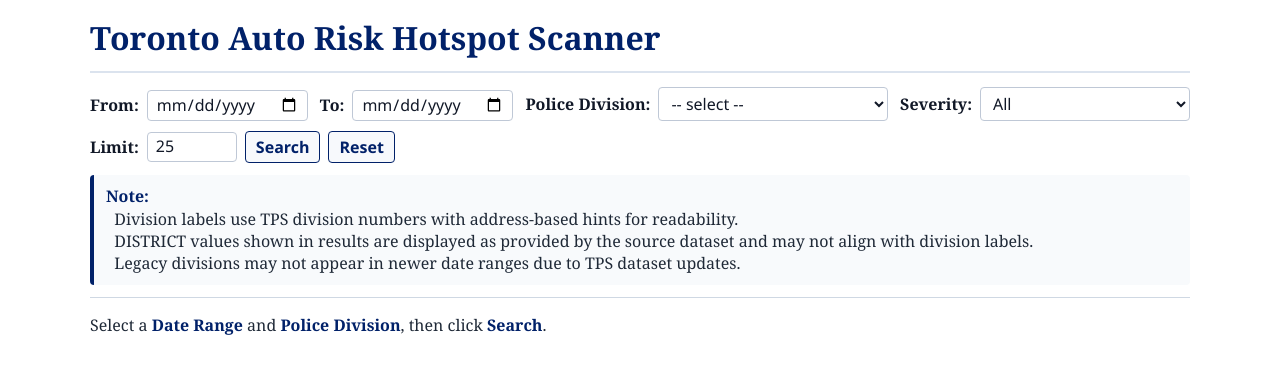
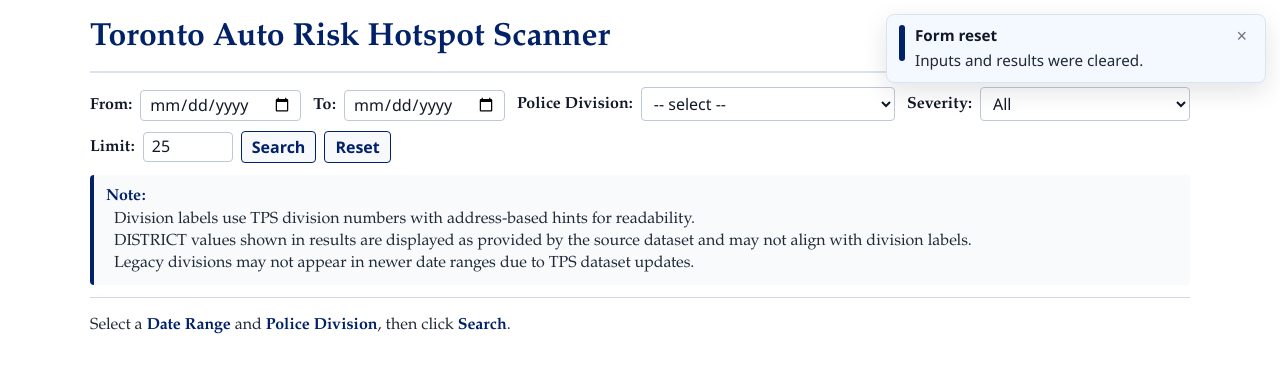
Before and after one commit to rko7/auto-risk-hotspot-scanner, a website: page public/index.html in a window 1280 px wide. Both pictures are taken after a click on the button "Reset". Drawn offline with Linux system fonts and the light colour scheme; no server answers.

Commit message:
add toast alerts for success and error states

```diff
--- a/public/app.js
+++ b/public/app.js
@@ -8,9 +8,14 @@ document.addEventListener("DOMContentLoaded", function () {
   const searchBtn = document.getElementById("searchBtn");
   const resetBtn = document.getElementById("resetBtn");
   const dataNote = document.getElementById("dataNote");
+  const toastHost = document.getElementById("toastHost");
 
   let lastItems = [];
   let lastQueryMeta = null;
+
+  // toast state
+  let toastTimer = null;
+  let activeToastEl = null;
 
   function escapeHtml(s) {
     return String(s)
@@ -39,6 +44,62 @@ document.addEventListener("DOMContentLoaded", function () {
       }
     }
     return "";
+  }
+
+  function setLoadingState(isLoading) {
+    if (!searchBtn) return;
+    searchBtn.disabled = !!isLoading;
+    searchBtn.textContent = isLoading ? "Loading..." : "Search";
+  }
+
+  function showInitialHint() {
+    results.innerHTML = "<p>Select a <strong>Date Range</strong> and <strong>Police Division</strong>, then click <strong>Search</strong>.</p>";
+  }
+
+  function clearToast() {
+    if (toastTimer) {
+      clearTimeout(toastTimer);
+      toastTimer = null;
+    }
+    if (activeToastEl && activeToastEl.parentNode) {
+      activeToastEl.parentNode.removeChild(activeToastEl);
+    }
+    activeToastEl = null;
+  }
+
+  function showToast(type, title, message, autoMs) {
+    if (!toastHost) return;
+
+    // single active toast only
+    clearToast();
+
+    const safeType = type || "info";
+    const ms = typeof autoMs === "number" ? autoMs : (safeType === "error" ? 6500 : 4200);
+
+    const wrap = document.createElement("div");
+    wrap.className = "toast toast-" + safeType;
+    wrap.setAttribute("role", safeType === "error" ? "alert" : "status");
+    wrap.innerHTML =
+      "<div class='toast-left'></div>" +
+      "<div class='toast-body'>" +
+        "<p class='toast-title'>" + escapeHtml(title || "Notice") + "</p>" +
+        "<p class='toast-msg'>" + escapeHtml(message || "") + "</p>" +
+      "</div>" +
+      "<button class='toast-close' type='button' aria-label='Close'>&times;</button>";
+
+    const closeBtn = wrap.querySelector(".toast-close");
+    if (closeBtn) {
+      closeBtn.addEventListener("click", function () {
+        clearToast();
+      });
+    }
+
+    toastHost.appendChild(wrap);
+    activeToastEl = wrap;
+
+    toastTimer = setTimeout(function () {
+      clearToast();
+    }, ms);
   }
 
   function topCounts(items, fieldCandidates) {
@@ -244,16 +305,6 @@ document.addEventListener("DOMContentLoaded", function () {
     return "toronto_hotspots_div" + div + sev + "_" + from + "_to_" + to + ".csv";
   }
 
-  function setLoadingState(isLoading) {
-    if (!searchBtn) return;
-    searchBtn.disabled = !!isLoading;
-    searchBtn.textContent = isLoading ? "Loading..." : "Search";
-  }
-
-  function showInitialHint() {
-    results.innerHTML = "<p>Select a <strong>Date Range</strong> and <strong>Police Division</strong>, then click <strong>Search</strong>.</p>";
-  }
-
   function appendDatasetRangeToNote(minISO, maxISO) {
     if (!dataNote) return;
     if (!minISO || !maxISO) return;
@@ -327,27 +378,32 @@ document.addEventListener("DOMContentLoaded", function () {
 
   if (exportCsvBtn) {
     exportCsvBtn.addEventListener("click", function () {
-      if (!lastItems || !lastItems.length) return;
+      if (!lastItems || !lastItems.length) {
+        showToast("warn", "Nothing to export", "Run a search first to export results to CSV.");
+        return;
+      }
 
       const csvText = buildCsv(lastItems);
       downloadCsv(makeCsvFileName(), csvText);
+      showToast("success", "CSV exported", "Your results were downloaded successfully.");
     });
   }
 
   // keep results view consistent when the form is reset
   form.addEventListener("reset", function () {
+    clearToast();
     clearResultsState();
 
-    // allow the native reset to apply, then re-apply dataset defaults
+    // allow native reset first, then re-apply dataset defaults
     setTimeout(function () {
       loadDatasetDateRange();
     }, 0);
+
+    showToast("info", "Form reset", "Inputs and results were cleared.");
   });
 
-  // optional: allow manual reset button click to also clear results immediately
   if (resetBtn) {
     resetBtn.addEventListener("click", function () {
-      // native reset event will run, this is just for responsiveness
       if (resultsToolbar) resultsToolbar.hidden = true;
     });
   }
@@ -368,11 +424,13 @@ document.addEventListener("DOMContentLoaded", function () {
     if (!dateFrom || !dateTo || !division) {
       results.innerHTML = "<p>Missing required input.</p>";
       if (resultsToolbar) resultsToolbar.hidden = true;
+      showToast("error", "Missing required input", "Please select a date range and a police division before searching.");
       return;
     }
     if (dateFrom > dateTo) {
       results.innerHTML = "<p>Date range is invalid.</p>";
       if (resultsToolbar) resultsToolbar.hidden = true;
+      showToast("error", "Invalid date range", "From date must be on or before To date.");
       return;
     }
 
@@ -391,7 +449,9 @@ document.addEventListener("DOMContentLoaded", function () {
     lastItems = [];
     lastQueryMeta = null;
     if (resultsToolbar) resultsToolbar.hidden = true;
+    clearToast();
     setLoadingState(true);
+    showToast("info", "Searching", "Fetching results from the TPS dataset...", 2200);
 
     try {
       const resp = await fetch("/api/hotspots", {
@@ -404,6 +464,7 @@ document.addEventListener("DOMContentLoaded", function () {
         const txt = await resp.text().catch(function () { return ""; });
         results.innerHTML = "<p>Server error.</p><pre>" + escapeHtml(txt) + "</pre>";
         if (resultsToolbar) resultsToolbar.hidden = true;
+        showToast("error", "Server error", "The server could not load results. Please try again.");
         return;
       }
 
@@ -439,6 +500,8 @@ document.addEventListener("DOMContentLoaded", function () {
         noResultsHtml += "</div>";
         results.innerHTML = noResultsHtml;
         if (resultsToolbar) resultsToolbar.hidden = true;
+
+        showToast("warn", "No results", "Try a wider date range, a different division, or another severity.");
         return;
       }
 
@@ -448,10 +511,13 @@ document.addEventListener("DOMContentLoaded", function () {
       results.innerHTML = html;
 
       if (resultsToolbar) resultsToolbar.hidden = false;
+
+      showToast("success", "Results loaded", "Successfully loaded " + items.length + " record(s).");
     } catch (err) {
       console.log(err);
       results.innerHTML = "<p>Request failed.</p>";
       if (resultsToolbar) resultsToolbar.hidden = true;
+      showToast("error", "Request failed", "Network error or server not reachable. Please try again.");
     } finally {
       setLoadingState(false);
     }
--- a/public/index.html
+++ b/public/index.html
@@ -7,6 +7,9 @@
     <link rel="stylesheet" href="styles.css">
   </head>
   <body>
+    <!-- Toast host (injected content) -->
+    <div id="toastHost" class="toast-host" aria-live="polite" aria-atomic="true"></div>
+
     <main class="container">
       <h1>Toronto Auto Risk Hotspot Scanner</h1>
 
--- a/public/styles.css
+++ b/public/styles.css
@@ -3,7 +3,7 @@ body {
   margin: 0;
   background: #ffffff;
   color: #1f2937;
-  font-family: Georgia, "Times New Roman", serif;
+  font-family: "Palatino Linotype", Palatino, "Book Antiqua", "Times New Roman", serif;
   line-height: 1.4;
 }
 
@@ -19,6 +19,86 @@ h1 {
   padding-bottom: 10px;
   border-bottom: 2px solid #dbe3ee;
   color: #012169;
+}
+
+/* Toast */
+.toast-host {
+  position: fixed;
+  top: 14px;
+  right: 14px;
+  z-index: 9999;
+  width: min(380px, 92vw);
+}
+
+.toast {
+  display: flex;
+  gap: 10px;
+  align-items: flex-start;
+  padding: 10px 12px;
+  border-radius: 8px;
+  border: 1px solid #dbe3ee;
+  background: #ffffff;
+  box-shadow: 0 8px 24px rgba(17, 24, 39, 0.12);
+  margin-bottom: 10px;
+  animation: toastIn 180ms ease-out;
+}
+
+.toast-left {
+  width: 6px;
+  border-radius: 8px;
+  flex: 0 0 6px;
+  height: 100%;
+  min-height: 36px;
+}
+
+.toast-body {
+  flex: 1 1 auto;
+  min-width: 0;
+  font-family: "Segoe UI", Tahoma, Arial, sans-serif;
+}
+
+.toast-title {
+  margin: 0 0 4px;
+  font-weight: 800;
+  color: #111827;
+  font-size: 0.95rem;
+}
+
+.toast-msg {
+  margin: 0;
+  color: #1f2937;
+  font-size: 0.95rem;
+}
+
+.toast-close {
+  border: 0;
+  background: transparent;
+  color: #6b7280;
+  cursor: pointer;
+  padding: 2px 6px;
+  font-size: 18px;
+  line-height: 1;
+}
+
+.toast-close:hover {
+  color: #111827;
+}
+
+.toast-success .toast-left { background: #2f6f44; }
+.toast-success { border-color: #cfe8d7; background: #f3faf4; }
+
+.toast-error .toast-left { background: #c8102e; }
+.toast-error { border-color: #f2c2cc; background: #fff5f6; }
+
+.toast-info .toast-left { background: #012169; }
+.toast-info { border-color: #dbe3ee; background: #f4f8ff; }
+
+.toast-warn .toast-left { background: #c9a227; }
+.toast-warn { border-color: #f2e3b1; background: #fff9e8; }
+
+@keyframes toastIn {
+  from { transform: translateY(-8px); opacity: 0; }
+  to { transform: translateY(0); opacity: 1; }
 }
 
 /* Form layout */
@@ -174,7 +254,7 @@ h1 {
 
 .search-summary-line {
   margin: 0;
-  font-family: "Segoe UI", Tahoma, Arial, sans-serif;
+  font-family: "Palatino Linotype", Palatino, "Book Antiqua", "Times New Roman", serif;
 }
 
 .search-summary-label {
@@ -182,11 +262,19 @@ h1 {
   font-weight: 700;
 }
 
+/* summary values: black + underline */
 .search-summary-value {
   font-weight: 700;
-  color: inherit;
+  color: #111827;
+  text-decoration: underline;
+  text-underline-offset: 2px;
   font-size: inherit;
-  font-family: "Segoe UI", Tahoma, Arial, sans-serif;
+  font-family: "Palatino Linotype", Palatino, "Book Antiqua", "Times New Roman", serif;
+}
+
+/* keep results typography consistent */
+#results {
+  font-family: "Palatino Linotype", Palatino, "Book Antiqua", "Times New Roman", serif;
 }
 
 /* Results area text spacing */
@@ -277,15 +365,18 @@ h1 {
   margin-bottom: 4px;
 }
 
+/* slightly smaller than Top Divisions/Top Severity headings */
 .chart-label {
   font-weight: 700;
   color: #111827;
+  font-size: 0.9rem;
 }
 
 .chart-value {
   color: #374151;
-  font-size: 0.95rem;
+  font-size: 0.9rem;
   font-variant-numeric: tabular-nums;
+  font-family: "Segoe UI", Tahoma, Arial, sans-serif;
 }
 
 .chart-track {
@@ -299,9 +390,9 @@ h1 {
 
 .chart-fill {
   height: 100%;
-  background: #012169; /* Ontario blue */
+  background: #012169;
   border-radius: 999px;
-  min-width: 2px; /* tiny values still visible */
+  min-width: 2px;
 }
 
 /* Medium screens */
@@ -322,6 +413,13 @@ h1 {
 
 /* Small screens */
 @media (max-width: 640px) {
+  .toast-host {
+    left: 50%;
+    right: auto;
+    transform: translateX(-50%);
+    width: min(380px, 94vw);
+  }
+
   .search-form {
     flex-direction: column;
     align-items: stretch;
@@ -361,7 +459,8 @@ h1 {
     width: 84px;
   }
 
-  .field-actions #searchBtn {
+  .field-actions #searchBtn,
+  .field-actions #resetBtn {
     flex: 1 1 auto;
     width: auto;
     box-sizing: border-box;
@@ -387,7 +486,8 @@ h1 {
 
   .field-actions label,
   .field-actions input[type="number"],
-  .field-actions #searchBtn {
+  .field-actions #searchBtn,
+  .field-actions #resetBtn {
     flex: 0 0 auto;
     width: 100%;
     box-sizing: border-box;
```
